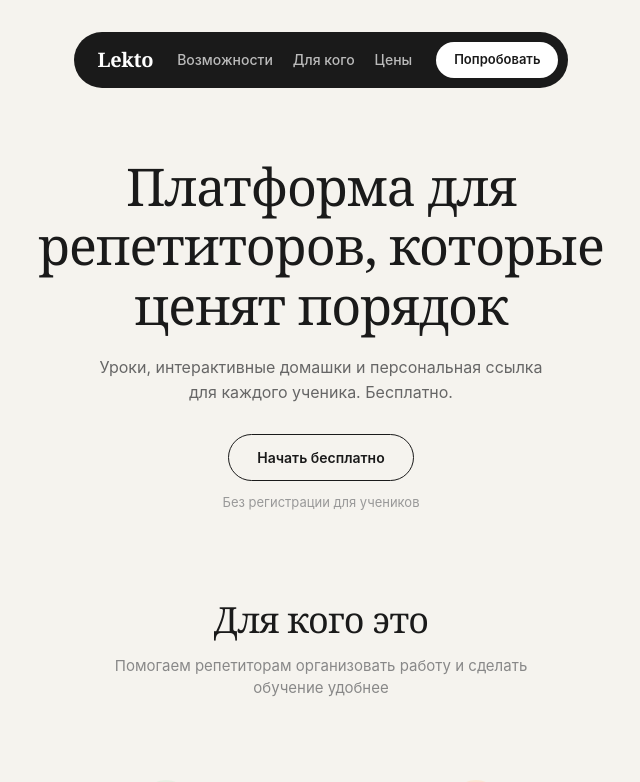
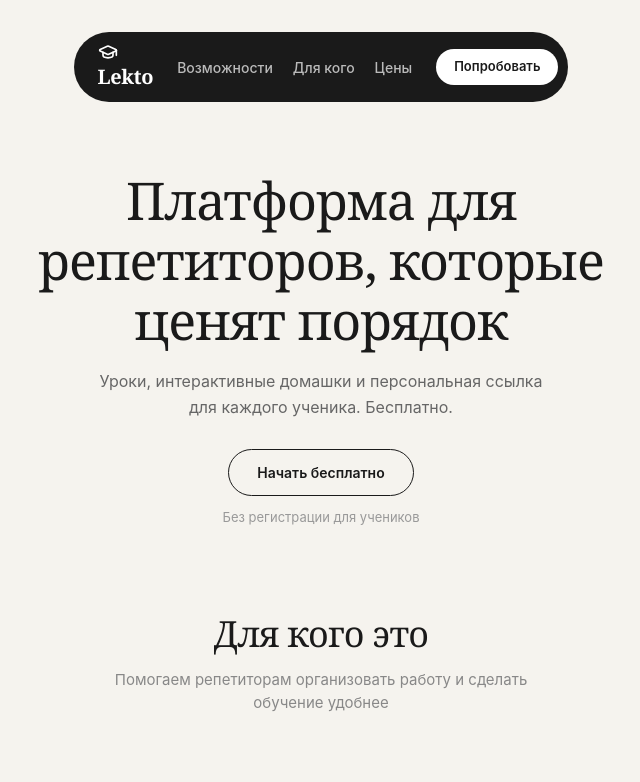
Before and after one commit to zerox9dev/lekto, a React (Vite) app: page / in a window 1280 px wide. Shown: the top 782 px of the page, without its empty margins (319-959 px from the left). Built offline with nearby package versions, Linux system fonts and the light colour scheme; no server answers.

Commit message:
feat: replace Sparkles with GraduationCap logo icon

```diff
--- a/src/pages/app/layout.tsx
+++ b/src/pages/app/layout.tsx
@@ -1,5 +1,5 @@
 import { Routes, Route, NavLink, Link, useLocation } from "react-router-dom";
-import { Users, Settings, LogOut, Sparkles } from "lucide-react";
+import { Users, Settings, LogOut, GraduationCap } from "lucide-react";
 import { useAuth } from "@/lib/auth-context";
 import { StudentsPage } from "./students";
 import { StudentDetailPage } from "./student-detail";
@@ -55,7 +55,7 @@ export function AppLayout() {
       <aside className="hidden md:flex h-screen w-52 flex-col border-r border-[#e8e5de] bg-white py-4 px-3 sticky top-0">
         <Link to="/" className="flex items-center gap-2.5 px-3 mb-6">
           <div className="h-7 w-7 rounded-lg bg-[#1a1a1a] flex items-center justify-center">
-            <Sparkles className="h-3.5 w-3.5 text-white" />
+            <GraduationCap className="h-3.5 w-3.5 text-white" />
           </div>
           <span className="font-semibold font-serif text-[14px] tracking-tight">Lekto</span>
         </Link>
--- a/src/pages/landing.tsx
+++ b/src/pages/landing.tsx
@@ -1,4 +1,5 @@
 import { Link } from "react-router-dom";
+import { GraduationCap } from "lucide-react";
 import s from "./landing.module.css";
 
 const AUDIENCE = [
@@ -45,7 +46,7 @@ export function LandingPage() {
       {/* ── Floating Pill Navbar ── */}
       <div className={s.navWrap}>
         <nav className={s.nav}>
-          <Link to="/" className={s.logo}>Lekto</Link>
+          <Link to="/" className={s.logo}><GraduationCap style={{ width: 20, height: 20 }} /> Lekto</Link>
           <div className={s.navLinks}>
             <a href="#features" className={s.navLink}>Возможности</a>
             <a href="#audience" className={s.navLink}>Для кого</a>
--- a/src/pages/student-view.tsx
+++ b/src/pages/student-view.tsx
@@ -1,6 +1,6 @@
 import { useState } from "react";
 import { useParams } from "react-router-dom";
-import { BookOpen, Sparkles, CheckCircle2, Circle, ChevronRight, ArrowLeft } from "lucide-react";
+import { BookOpen, GraduationCap, CheckCircle2, Circle, ChevronRight, ArrowLeft } from "lucide-react";
 import { useStore } from "@/lib/store";
 import { SectionPlayer } from "@/components/section-player";
 import type { Homework, Lesson } from "@/types/database";
@@ -125,7 +125,7 @@ export function StudentView() {
       <header className="bg-white border-b border-[#e8e5de] sticky top-0 z-10">
         <div className="max-w-2xl mx-auto px-4 md:px-6 h-14 flex items-center gap-2.5">
           <div className="h-7 w-7 rounded-lg bg-[#1a1a1a] flex items-center justify-center">
-            <Sparkles className="h-3.5 w-3.5 text-white" />
+            <GraduationCap className="h-3.5 w-3.5 text-white" />
           </div>
           <span className="font-semibold text-[14px] tracking-tight">Lekto</span>
         </div>
```
